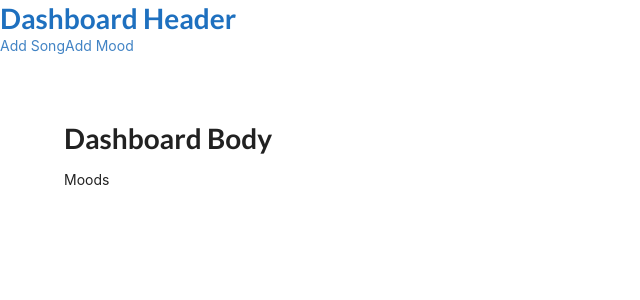
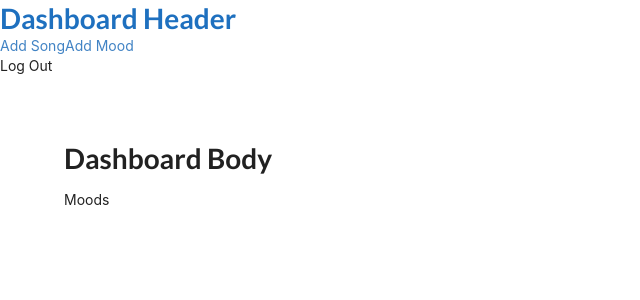
Before and after one commit to BW-Spotify-Song-Suggester-3/front-end, a React (Create React App) app in the folder spotify-song-suggester/: page /dashboard in a window 1280 px wide. Shown: the top 300 px of the page, without its empty margins (0-640 px from the left). Built offline with nearby package versions, Linux system fonts and the light colour scheme; no server answers; sample sign-in values are in the browser's storage.

Commit message:
commiting mvp requirements :)

```diff
--- a/spotify-song-suggester/src/App.js
+++ b/spotify-song-suggester/src/App.js
@@ -47,6 +47,7 @@ function App(props) {
       .post("https://tjs-songsuggest.herokuapp.com/createnewuser", newUser)
       .then((res) => {
         console.log("sign up response:", res);
+        window.localStorage.setItem("access_token", res.data.access_token);
         setForm(formInitialValue);
         props.logInAction(newUser.username);
         history.push("/dashboard");
--- a/spotify-song-suggester/src/components/Dashboard Components/DashHeader.js
+++ b/spotify-song-suggester/src/components/Dashboard Components/DashHeader.js
@@ -1,8 +1,14 @@
 import React from "react";
-import { Link, useRouteMatch } from "react-router-dom";
+import { Link, useRouteMatch, useHistory } from "react-router-dom";
 
 const DashHeader = () => {
   const { url } = useRouteMatch();
+  const history = useHistory();
+
+  const logoutHandler = () => {
+    window.localStorage.removeItem("access_token");
+    history.push("/dashboard");
+  };
 
   return (
     <header>
@@ -11,6 +17,7 @@ const DashHeader = () => {
       </Link>
       <Link to={`${url}/addsong`}>Add Song</Link>
       <Link to={`${url}/addmood`}>Add Mood</Link>
+      <div onClick={logoutHandler}>Log Out</div>
     </header>
   );
 };
```
Also changed, not shown: spotify-song-suggester/src/components/LogIn.js (+0 -30 lines).
